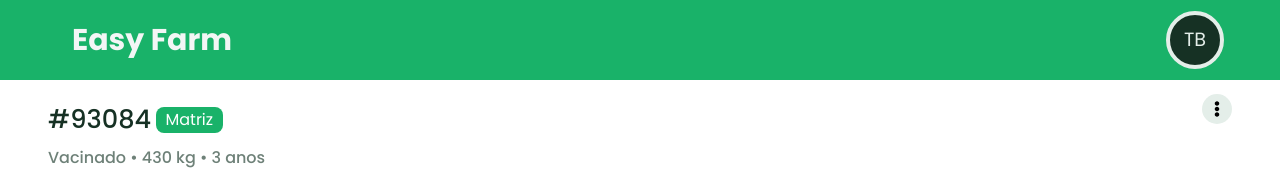
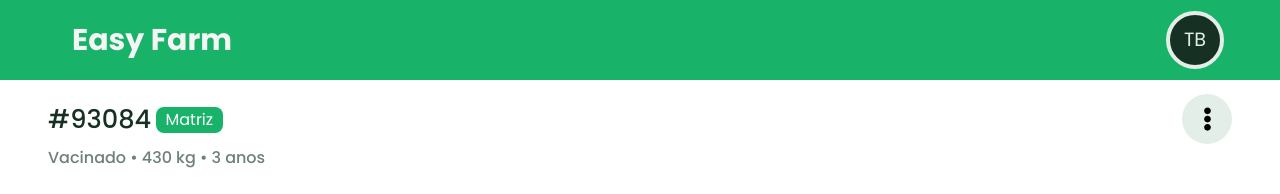
Before and after one commit to michel674/gado-control-front, a React (Create React App) app: page /cattles/1 in a window 1280 px wide. Shown: the top 194 px of the page. Built offline with nearby package versions, Linux system fonts and the light colour scheme.

Commit message:
Add more button

```diff
--- a/src/atomic/atm.avatar/avatar.styled.js
+++ b/src/atomic/atm.avatar/avatar.styled.js
@@ -58,10 +58,11 @@
 
 export const AvatarWrapperStyled = styled.div`
   position: relative;
+  z-index: 999;
 `;
 
 export const PopupBackground = styled.div`
-  z-index: 997;
+  z-index: 999;
   background: ${Color.Black};
   opacity: 0.3;
   position: fixed;
@@ -74,7 +75,7 @@
 
 export const AvatarPopUpStyled = styled.div`
   position: absolute;
-  z-index: 998;
+
   top: calc(100% - 20px);
   right: calc(100% - 60px);
   padding: ${Spacing.Nano};
--- a/src/atomic/atm.font-awesome/index.jsx
+++ b/src/atomic/atm.font-awesome/index.jsx
@@ -19,6 +19,8 @@
 
 import { MdEdit } from 'react-icons/md';
 
+import { AiOutlineArrowDown } from 'react-icons/ai';
+
 export const faIcon = {
   home: <FontAwesomeIcon icon={faHome} />,
   ellipsisV: <FontAwesomeIcon icon={faEllipsisV} />,
@@ -32,4 +34,5 @@
   listOl: <FontAwesomeIcon icon={faListOl} />,
   shoppingCart: <FontAwesomeIcon icon={faShoppingCart} />,
   edit: <MdEdit />,
+  arrowDown: <AiOutlineArrowDown />,
 };
--- a/src/atomic/atm.more-button/index.jsx
+++ b/src/atomic/atm.more-button/index.jsx
@@ -1,11 +1,47 @@
-import React from 'react';
+import React, { useState } from 'react';
 import { faIcon } from '../atm.font-awesome';
-import { MoreButtonWrapperStyled } from './more-button.styled';
+import {
+  MoreButtonWrapperStyled,
+  MoreWrapperStyled,
+  PopupBackground,
+  PopupStyled,
+  PopUpItemStyled,
+  MoreIconStyled,
+} from './more-button.styled';
+import { Hbox } from '../atm.box/hbox.styled';
 
 export const MoreButton = () => {
+  const [open, setOpen] = useState(false);
   return (
-    <MoreButtonWrapperStyled>
-      <h1>{faIcon.ellipsisV}</h1>
-    </MoreButtonWrapperStyled>
+    <>
+      {open && <PopupBackground onClick={() => setOpen(!open)} />}
+      <MoreWrapperStyled>
+        <MoreButtonWrapperStyled onClick={() => setOpen(!open)}>
+          <h1>{faIcon.ellipsisV}</h1>
+        </MoreButtonWrapperStyled>
+        {open && (
+          <PopupStyled>
+            <PopUpItemStyled>
+              <Hbox>
+                <Hbox.Item hAlign="flex-start" vAlign="center" noGrow>
+                  <MoreIconStyled>{faIcon.edit}</MoreIconStyled>
+                </Hbox.Item>
+                <Hbox.Separator />
+                <Hbox.Item vAlign="center">Editar</Hbox.Item>
+              </Hbox>
+            </PopUpItemStyled>
+            <PopUpItemStyled>
+              <Hbox>
+                <Hbox.Item hAlign="flex-start" vAlign="center" noGrow>
+                  <MoreIconStyled>{faIcon.arrowDown}</MoreIconStyled>
+                </Hbox.Item>
+                <Hbox.Separator />
+                <Hbox.Item vAlign="center">Baixa</Hbox.Item>
+              </Hbox>
+            </PopUpItemStyled>
+          </PopupStyled>
+        )}
+      </MoreWrapperStyled>
+    </>
   );
 };
--- a/src/atomic/atm.more-button/more-button.styled.js
+++ b/src/atomic/atm.more-button/more-button.styled.js
@@ -1,16 +1,77 @@
 import styled from 'styled-components';
-import { Color, Spacing } from '../../components/constants';
+import {
+  Color,
+  Spacing,
+  Radius,
+  FontSize,
+  FontFamily,
+} from '../../components/constants';
 
 export const MoreButtonWrapperStyled = styled.div`
-  width: 30px;
-  height: 30px;
+  width: 50px;
+  height: 50px;
 
   display: flex;
   justify-content: center;
   align-items: center;
   text-align: center;
-
+  cursor: pointer;
   border-radius: 50%;
+  font-size: 1.5rem;
 
   background-color: ${Color.Gray200};
+  &:hover {
+    background-color: ${Color.White};
+  }
+  &:active {
+    background-color: ${Color.Gray300};
+  }
 `;
+
+export const MoreWrapperStyled = styled.div`
+  position: relative;
+  z-index: 996;
+`;
+export const PopupStyled = styled.div`
+  position: absolute;
+
+  top: calc(100% - 10px);
+  right: calc(100% - 20px);
+  padding: ${Spacing.Nano};
+  background-color: ${Color.White};
+  max-width: 1000%;
+
+  border-radius: ${Radius.Small};
+`;
+
+export const PopupBackground = styled.div`
+  z-index: 995;
+  background: ${Color.Black};
+  opacity: 0.3;
+  position: fixed;
+  padding: ${Spacing.Nano};
+  width: 100%;
+  height: 100vh;
+  top: 0;
+  right: 0;
+`;
+
+export const PopUpItemStyled = styled.div`
+  padding: ${Spacing.XNano};
+
+  font-family: ${FontFamily.Primary};
+  font-size: ${FontSize.Small};
+  color: ${Color.Gray700};
+
+  border-radius: ${Radius.Small};
+
+  cursor: pointer;
+
+  &:hover {
+    background-color: ${Color.Gray100};
+  }
+`;
+
+export const MoreIconStyled = styled.div`
+  font-size: 1.7rem;
+`;
--- a/src/pages/transaction.jsx
+++ b/src/pages/transaction.jsx
@@ -70,9 +70,6 @@
         <Hbox.Item hAlign="center">
           <H4>R$ 9.500</H4>
         </Hbox.Item>
-        <Hbox.Item noGrow>
-          <Tag>Compra</Tag>
-        </Hbox.Item>
       </Hbox>
 
       <Separator type="Large" />
```
